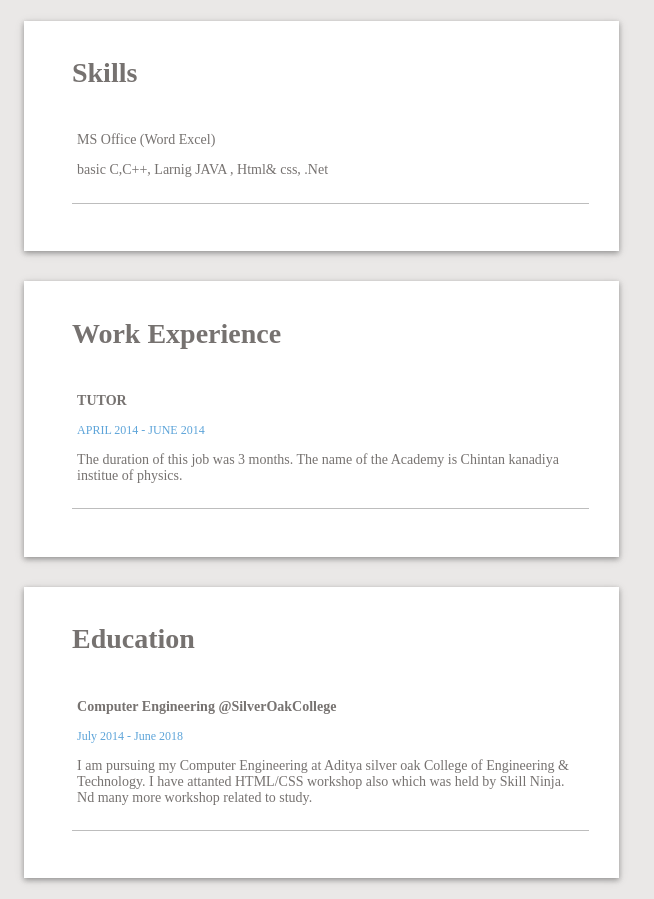
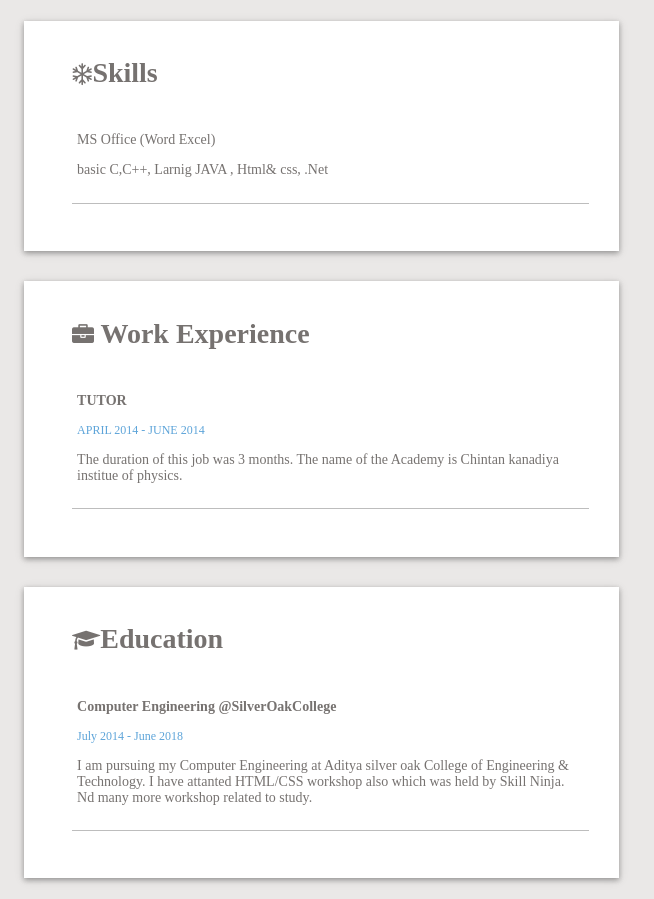
Before and after one commit to heenaba/heena97.github.io, a plain HTML site: page index.html in a window 1280 px wide. Shown: the top 899 px of the page, 520-1174 px from the left. Drawn offline with Linux system fonts and the light colour scheme.

Commit message:
Update index.html

```diff
--- a/index.html
+++ b/index.html
@@ -52,7 +52,7 @@
 
 		<div class="content">
 		<div class="skill">
-			<h1 class="heading">Skills</h1>
+			<h1 class="heading"><i class="fa fa-snowflake-o" aria-hidden="true"></i>Skills</h1>
 			<div class="info">
 			<p> MS Office (Word Excel)</p>
 			<p> basic C,C++, Larnig JAVA , Html& css, .Net
@@ -60,7 +60,7 @@
 			</div>
 		</div>
 			<div class="work-experience">
-				<h1 class="heading"> Work Experience</h1>
+				<h1 class="heading"><i class="fa fa-briefcase" aria-hidden="true"></i> Work Experience</h1>
 				<div class="info">
 					<p class="sub-heading">TUTOR </p>
 					<p class="duration">APRIL 2014 - JUNE 2014</p>
@@ -69,7 +69,7 @@
 
 			</div>
 			<div class="education">
-        <h1 class="heading">Education</h1>
+        <h1 class="heading"><i class="fa fa-graduation-cap" aria-hidden="true"></i>Education</h1>
 				<div class="info">
 					<p class="sub-heading">Computer Engineering @SilverOakCollege</p>
 					<p class="duration">July 2014 - June 2018</p>
```
